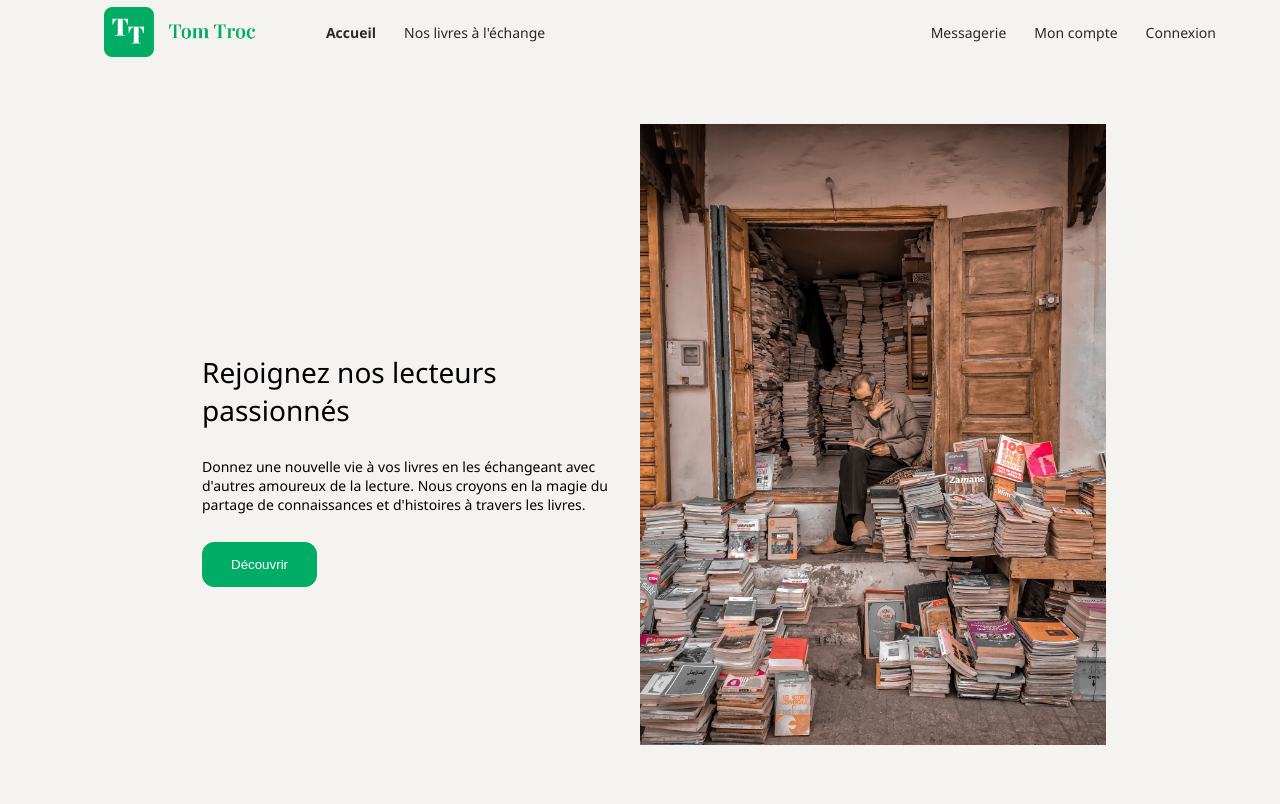
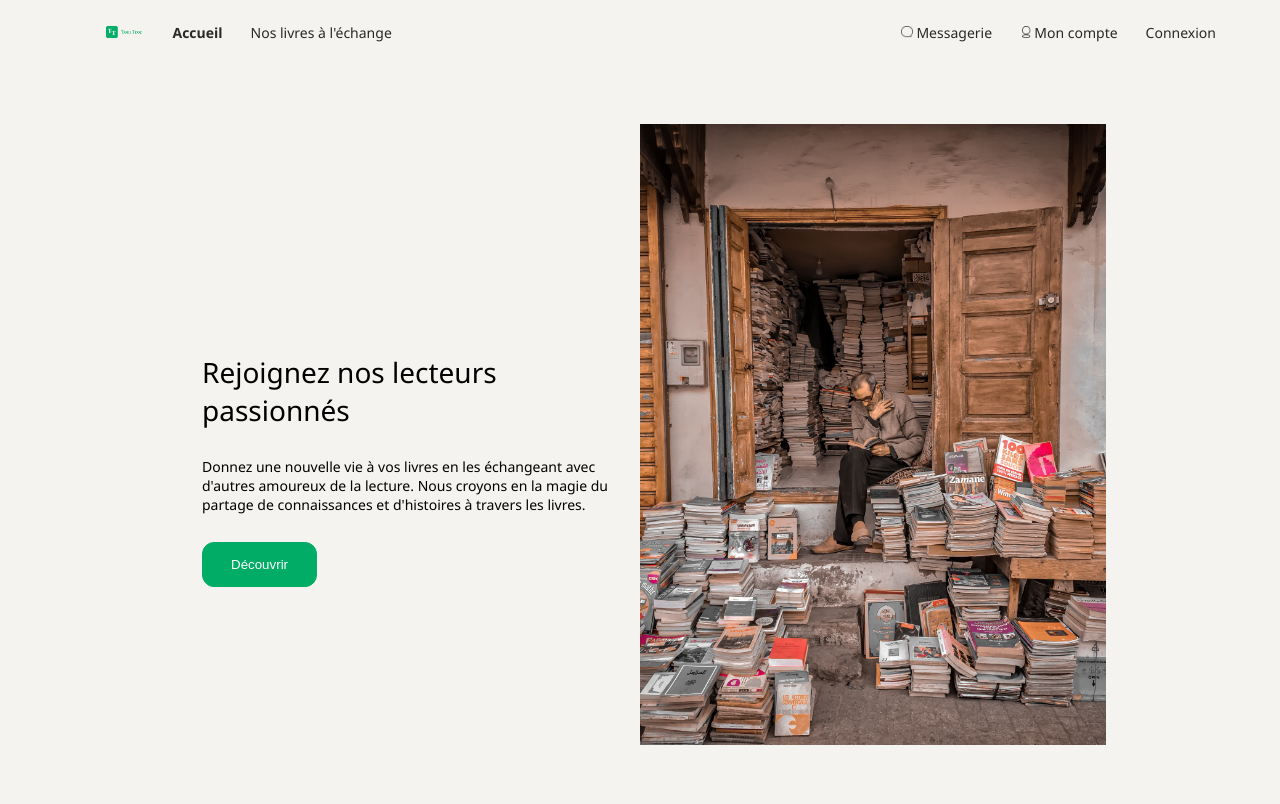
Before and after one commit to Christelletwenty/tom-troc, a PHP site: page /index.php in a window 1280 px wide. Shown: the top 804 px of the page. Run offline with PHP 8.4, Linux system fonts and the light colour scheme; data comes from the database, SQL or seed files in the repository; data that the repository does not hold is empty.

Commit message:
feat:add missing icons

```diff
--- a/styles.css
+++ b/styles.css
@@ -93,6 +93,11 @@ header nav ul li a {
   display: flex;
   align-items: center;
   gap: 1px;
+}
+
+header nav ul li a img {
+  height: 12px;
+  margin: 2px;
 }
 
 header nav ul li a.active,
--- a/templates/header.php
+++ b/templates/header.php
@@ -56,8 +56,8 @@
                 <li><a href="index.php?page=books" <?php echo isset($selectedMenu) && $selectedMenu === 'book' ? 'class="active"' : ''; ?>>Nos livres à l'échange</a></li>
             </ul>
             <ul>
-                <li><a href="index.php?page=messages" <?php echo isset($selectedMenu) && $selectedMenu === 'message' ? 'class="active"' : ''; ?>>Messagerie <span id="unread-badge" class="badge hidden">0</span></a></li>
-                <li><a href="index.php?page=account" <?php echo isset($selectedMenu) && $selectedMenu === 'account' ? 'class="active"' : ''; ?>>Mon compte</a></li>
+                <li><a href="index.php?page=messages" <?php echo isset($selectedMenu) && $selectedMenu === 'message' ? 'class="active"' : ''; ?>><img src="assets/icon_messagerie.png">Messagerie <span id="unread-badge" class="badge hidden">0</span></a></li>
+                <li><a href="index.php?page=account" <?php echo isset($selectedMenu) && $selectedMenu === 'account' ? 'class="active"' : ''; ?>><img src="assets/icon_mon_compte.png">Mon compte</a></li>
 
                 <li id="logout-button"><a href="index.php?page=logout" class="logout">Déconnexion</a></li>
                 <li id="login-button"><a href="index.php?page=login" <?php echo isset($selectedMenu) && $selectedMenu === 'login' ? 'class="active"' : ''; ?>>Connexion</a></li>
```
Also changed, not shown: assets/icon_messagerie.png (added), assets/icon_mon_compte.png (added).
